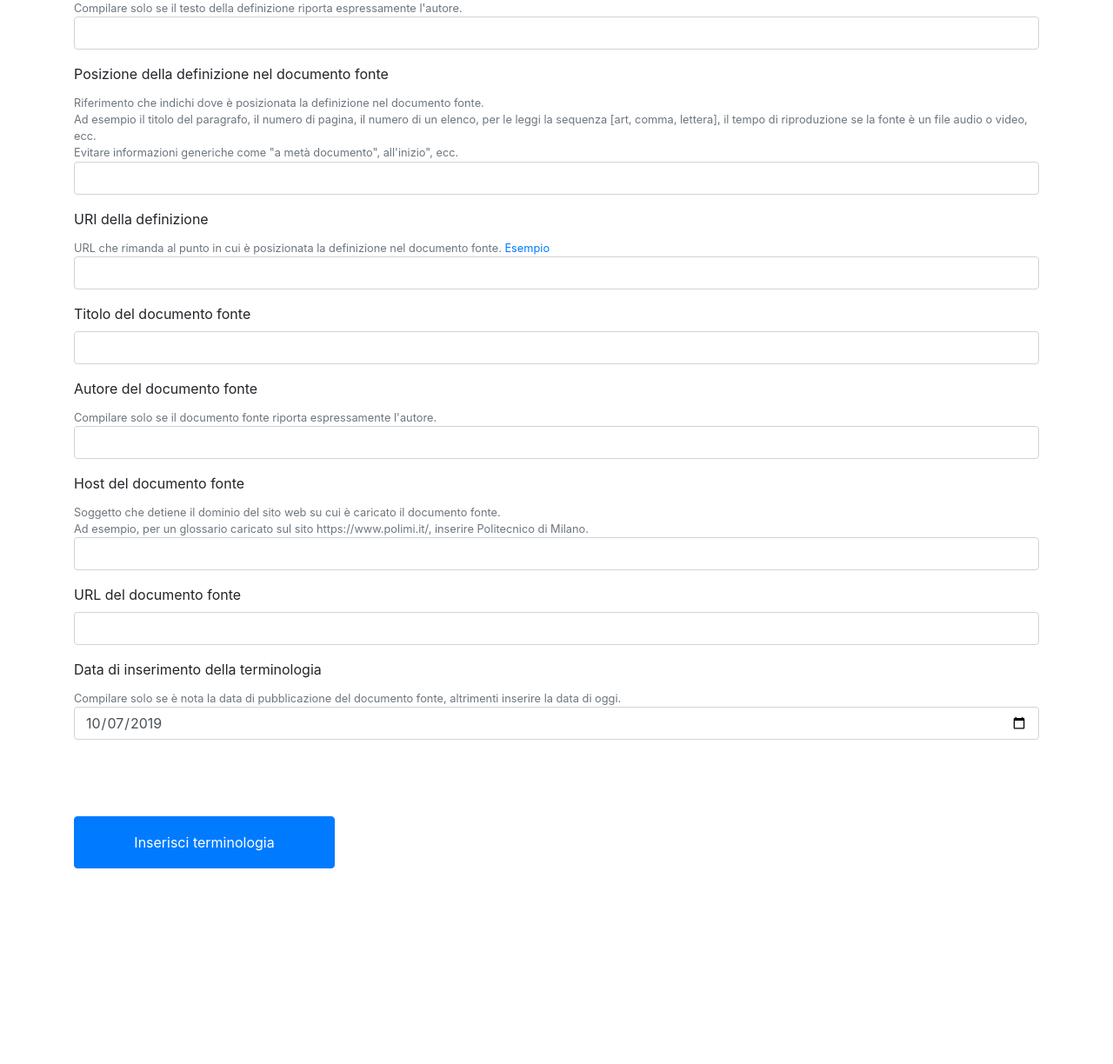
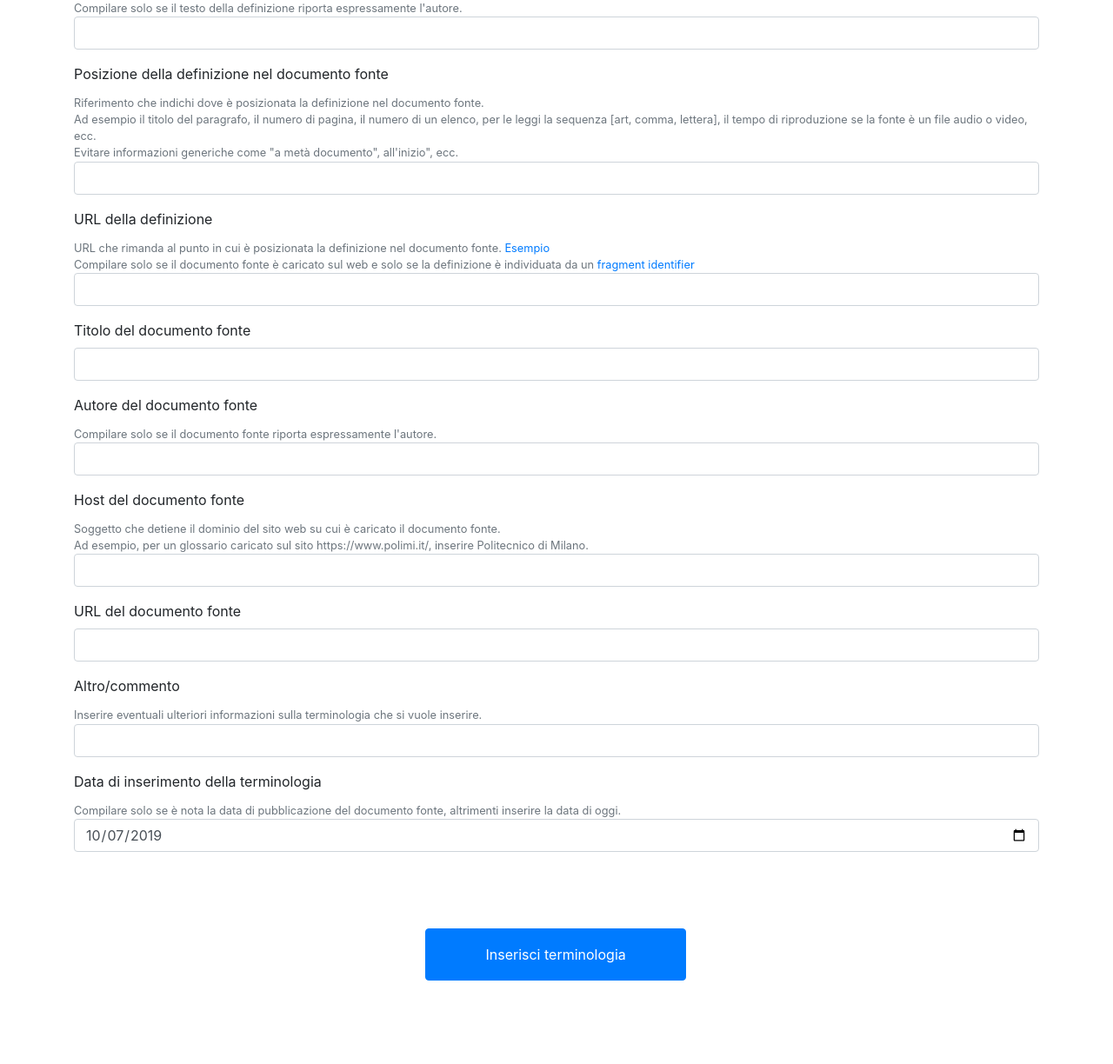
Before and after one commit to tommasosansone91/Metaglossario-Gestisco, a Django app: page /aggiungi_terminologia in a window 1280 px wide. Shown: the part 908-2132 px from the top of the page at 87% size. Before the commit the page ends 1907 px from the top, so only its background shows below. Run offline with Django 3.2, Linux system fonts and the light colour scheme; some libraries are stand-ins or nearby versions.

Commit message:
aggiunto campo commento altro

```diff
--- a/app_metaglossario/forms.py
+++ b/app_metaglossario/forms.py
@@ -7,4 +7,4 @@ class glossary_entry_form(forms.ModelForm):
 
     class Meta:
         model=glossary_entry
-        fields=["Lemma", "Acronimo", "Definizione", "Ambito_riferimento", "Autore_definizione", "Posizione_definizione", "Url_definizione", "Titolo_documento_fonte", "Autore_documento_fonte", "Host_documento_fonte", "Url_documento_fonte", "Data_inserimento_entry", "Id_statico_entry", "Admin_approval_switch"]
+        fields=["Lemma", "Acronimo", "Definizione", "Ambito_riferimento", "Autore_definizione", "Posizione_definizione", "Url_definizione", "Titolo_documento_fonte", "Autore_documento_fonte", "Host_documento_fonte", "Url_documento_fonte", "Commento_entry", "Data_inserimento_entry", "Id_statico_entry", "Admin_approval_switch"]
--- a/app_metaglossario/models.py
+++ b/app_metaglossario/models.py
@@ -49,6 +49,7 @@ class glossary_entry(models.Model):
     Url_documento_fonte = models.URLField(max_length=400, blank=True, null=True)
 
 
+
     #### data e ID ####
 
     # default è un attributo che mi fa apparire quel valore di default nella sezione admin,
@@ -57,6 +58,8 @@ class glossary_entry(models.Model):
 
     # il default nel modello fa comparire il valore selazionato quando creo il contenuto dall'admin
     # e quando aggiungo l'attributo: viene automaticamente aggiunto a tutti gli elementi del modello
+
+    Commento_entry = models.CharField(max_length=256, blank=True, null=True)
 
     Data_inserimento_entry = models.DateField(blank=False, null=False, default=timezone.now().date() )
     # Data_inserimento_entry = models.DateField(blank=False, null=False, default=timezone.now().date)
@@ -78,7 +81,7 @@ class glossary_entry(models.Model):
         # faccio comparire per primi gli hide-> nuovi inseriti
 
     def clean(self):
-        if not (self.Lemma or self.Acronimo or self.Definizione or  self.Ambito_riferimento or self.Autore_definizione or self.Posizione_definizione or self.Url_definizione or self.Titolo_documento_fonte or self.Autore_documento_fonte or self.Host_documento_fonte or self.Url_documento_fonte):
+        if not (self.Lemma or self.Acronimo or self.Definizione or  self.Ambito_riferimento or self.Autore_definizione or self.Posizione_definizione or self.Url_definizione or self.Titolo_documento_fonte or self.Autore_documento_fonte or self.Host_documento_fonte or self.Url_documento_fonte or self.Commento_entry):
             raise ValidationError("Non è stata inserita alcuna terminologia. Compilare almeno un campo del form.")
         # non mi restituisce questa scritta ma quella messa di default nelle views
 
--- a/app_metaglossario/templates/aggiungi_terminologia.html
+++ b/app_metaglossario/templates/aggiungi_terminologia.html
@@ -61,8 +61,8 @@
 
 
             <div class="form-group"">
-                    <label for="glossary_entry_input_7">URI della definizione</label>
-                    <small id="inputHelp" class="form-text text-muted">URL che rimanda al punto in cui è posizionata la definizione nel documento fonte. <a href="https://it.wikipedia.org/wiki/Uniform_Resource_Identifier#Esempi_di_URI" target="_blank">Esempio</a></small>
+                    <label for="glossary_entry_input_7">URL della definizione</label>
+                    <small id="inputHelp" class="form-text text-muted">URL che rimanda al punto in cui è posizionata la definizione nel documento fonte. <a href="https://en.wikipedia.org/wiki/Fragment_identifier#Examples" target="_blank">Esempio</a><br>Compilare solo se il documento fonte è caricato sul web e solo se la definizione è individuata da un <a href="https://en.wikipedia.org/wiki/Fragment_identifier" target="_blank" >fragment identifier</a></small>
                     <input name="Url_definizione" type="url" class="form-control" placeholder="">
             </div>
 
@@ -93,6 +93,11 @@
             </div>
 
 
+            <div class="form-group"">
+                  <label for="glossary_entry_input_12">Altro/commento</label>
+                  <small id="inputHelp" class="form-text text-muted">Inserire eventuali ulteriori informazioni sulla terminologia che si vuole inserire.</small>
+                  <input name="Commento_entry" type="text" class="form-control" placeholder="">
+            </div>
 
         <!-- faccio una funzione save che sovrascrive la normale funzione save per il salvataggio
             del modello, in views.py, in modo tale che la data viene generata dalla funzione di vista e
@@ -101,7 +106,7 @@
         <!-- Eventualmente in futuro posso nascondere il campo data alla vista del lettore -->
 
         <div class="form-group">
-              <label for="glossary_entry_input_12">Data di inserimento della terminologia</label>
+              <label for="glossary_entry_input_13">Data di inserimento della terminologia</label>
               <small id="inputHelp" class="form-text text-muted">Compilare solo se è nota la data di pubblicazione del documento fonte, altrimenti inserire la data di oggi.</small>
               <input name="Data_inserimento_entry" type="date" class="form-control" id="date_to_turn_into_toda">
         </div>
@@ -128,7 +133,7 @@
           <br><br><br>
 
 
-          <div class="form-button" style="padding-left: 36%;"></div>
+          <div class="form-button" style="display:inline-block;padding-left: 36%;"></div>
               <button type="submit" style="width: 300px;height: 60px;" class="btn btn-primary">Inserisci terminologia</button>
           </div>
 
--- a/app_metaglossario/views.py
+++ b/app_metaglossario/views.py
@@ -36,7 +36,8 @@ def glossario(request):
 
 def aggiungi_terminologia(request):
 
-    if request.method=='POST': #se si esegue il POST (click del pulsante submit)
+    #se si esegue il POST (click del pulsante submit)
+    if request.method=='POST':
         form = glossary_entry_form(request.POST or None)
 
         # request.POST è il contenuto inserito dagli utenti perchè request è il paramentro in ingresso della funzione
@@ -47,12 +48,14 @@ def aggiungi_terminologia(request):
             messages.success(request, ("Terminologia inserita con successo!\nAttendere la convalida da parte dell\'amministratore.\n Per favore non inserire di nuovo la stessa terminologia"))
             return redirect('aggiungi_terminologia')
             # con redirect non posso usare .html, ma per forza names
+
         else:
             insert_attempt_output="errato"
-            messages.error(request, ('ERRORE: La terminologia non è stata inserita nel glossario.\nVerificare se sia stata inserita la data.'))
+            messages.error(request, ('ERRORE: La terminologia non è stata inserita nel glossario.\nCompilare almeno un campo e la data di inserimento.'))
             return render(request, 'aggiungi_terminologia.html', {'insert_attempt_output':insert_attempt_output})
 
-    else:   # se si va sulla pagina e basta
+    # se si va sulla pagina e basta
+    else:
         return render(request, 'aggiungi_terminologia.html', {})
 
 
```
Also changed, not shown: app_metaglossario/templates/glossario.html (+8 -2 lines), app_metaglossario/migrations/0004_auto_20191007_1208.py (added).
